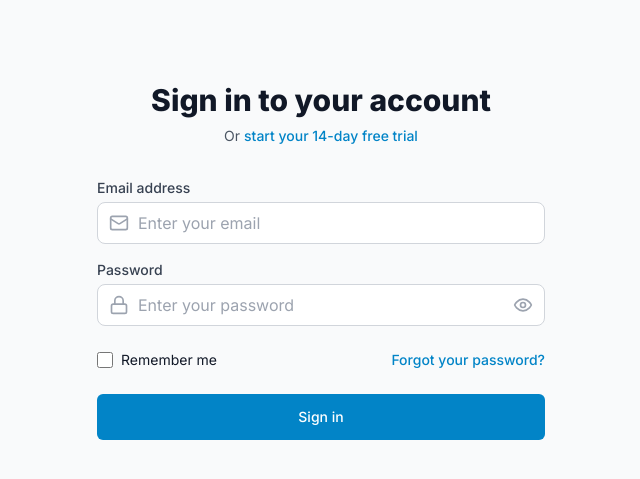
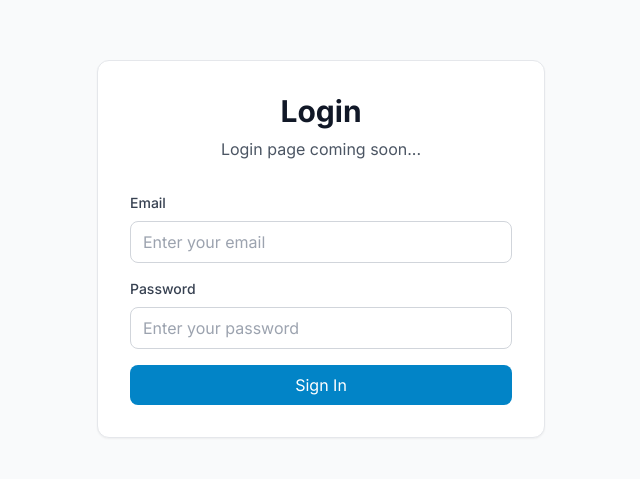
Before and after one commit to leadflownex/sales-ai-agent, a Next.js app: page /auth/login in a window 1280 px wide. Shown: the part 151-630 px from the top of the page, without its empty margins (319-959 px from the left). Built offline with nearby package versions, Linux system fonts and the light colour scheme.

Commit message:
page.tsx

```diff
--- a/src/app/auth/login/page.tsx
+++ b/src/app/auth/login/page.tsx
@@ -1,5 +1,40 @@
-import Login from '@/components/auth/Login'
+export default function LoginPage() {
+  return (
+    <div className="min-h-screen bg-gray-50 flex items-center justify-center">
+      <div className="max-w-md w-full bg-white p-8 rounded-xl shadow-sm border border-gray-200">
+        <div className="text-center mb-8">
+          <h1 className="text-3xl font-bold text-gray-900 mb-2">Login</h1>
+          <p className="text-gray-600">Login page coming soon...</p>
+        </div>
 
-export default function LoginPage() {
-  return <Login />
+        <div className="space-y-4">
+          <div>
+            <label className="block text-sm font-medium text-gray-700 mb-2">
+              Email
+            </label>
+            <input
+              type="email"
+              className="w-full px-3 py-2 border border-gray-300 rounded-lg focus:outline-none focus:ring-2 focus:ring-primary-500"
+              placeholder="Enter your email"
+            />
+          </div>
+
+          <div>
+            <label className="block text-sm font-medium text-gray-700 mb-2">
+              Password
+            </label>
+            <input
+              type="password"
+              className="w-full px-3 py-2 border border-gray-300 rounded-lg focus:outline-none focus:ring-2 focus:ring-primary-500"
+              placeholder="Enter your password"
+            />
+          </div>
+
+          <button className="w-full bg-primary-600 text-white py-2 px-4 rounded-lg hover:bg-primary-700 transition-colors">
+            Sign In
+          </button>
+        </div>
+      </div>
+    </div>
+  )
 }
```
